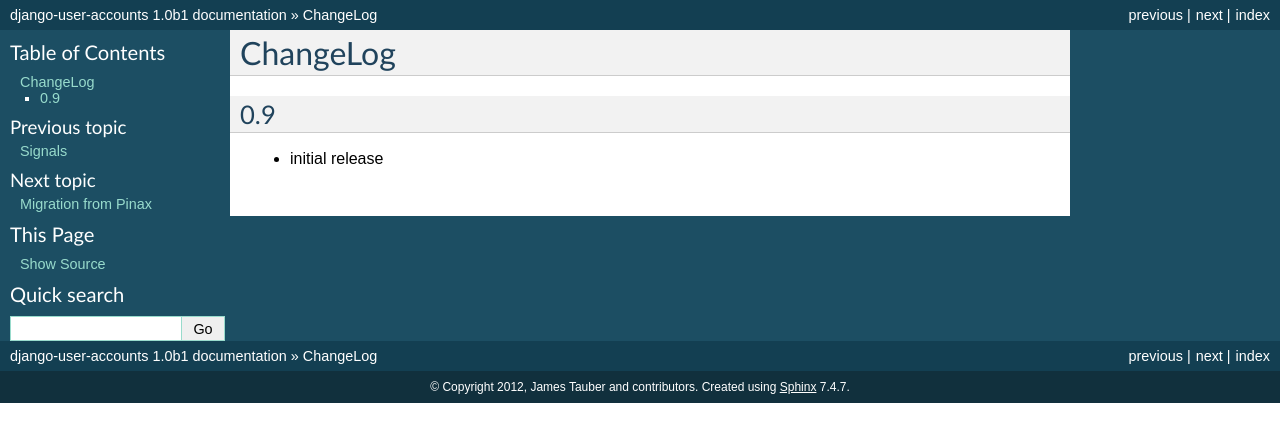
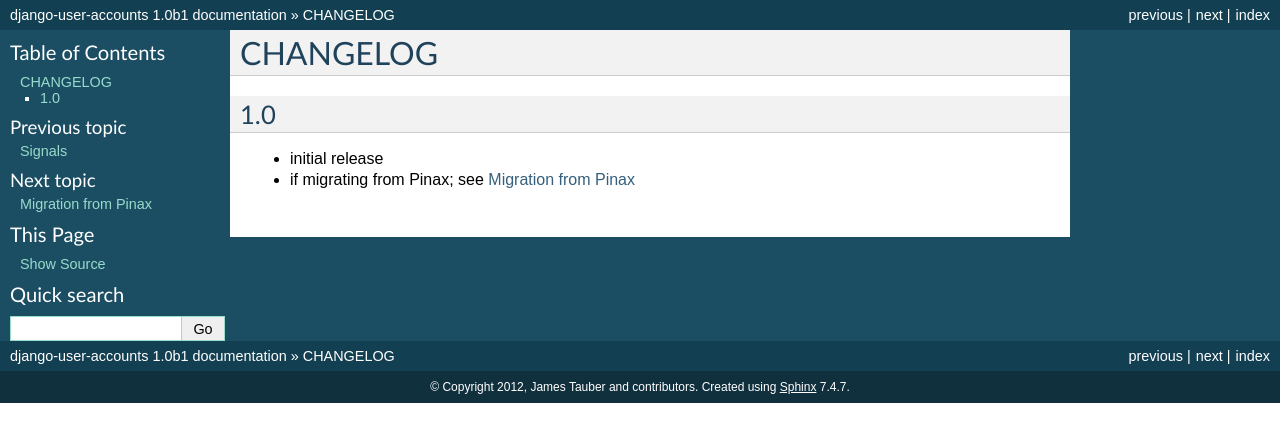
Before and after one commit to pinax/django-user-accounts, a Sphinx documentation site: the page built from docs/changelog.rst, in a window 1280 px wide. Shown: the top 442 px of the page. Built offline with Sphinx 7.4.7, drawn with Linux system fonts in a browser that asks for light colours.

Commit message:
updated CHANGELOG in docs

```diff
--- a/docs/changelog.rst
+++ b/docs/changelog.rst
@@ -1,9 +1,10 @@
 .. _changelog:
 
-ChangeLog
+CHANGELOG
 =========
 
-0.9
+1.0
 ---
 
 * initial release
+* if migrating from Pinax; see :ref:`migration`
```
